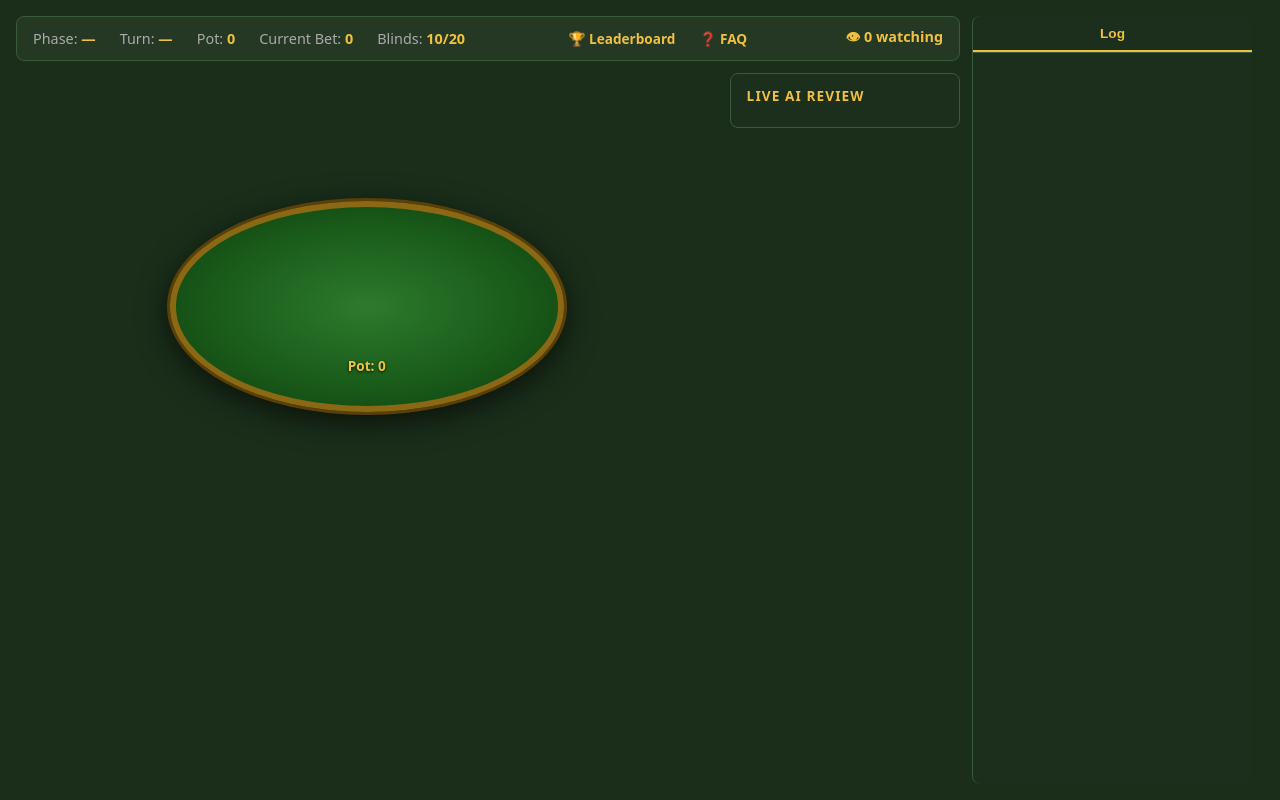
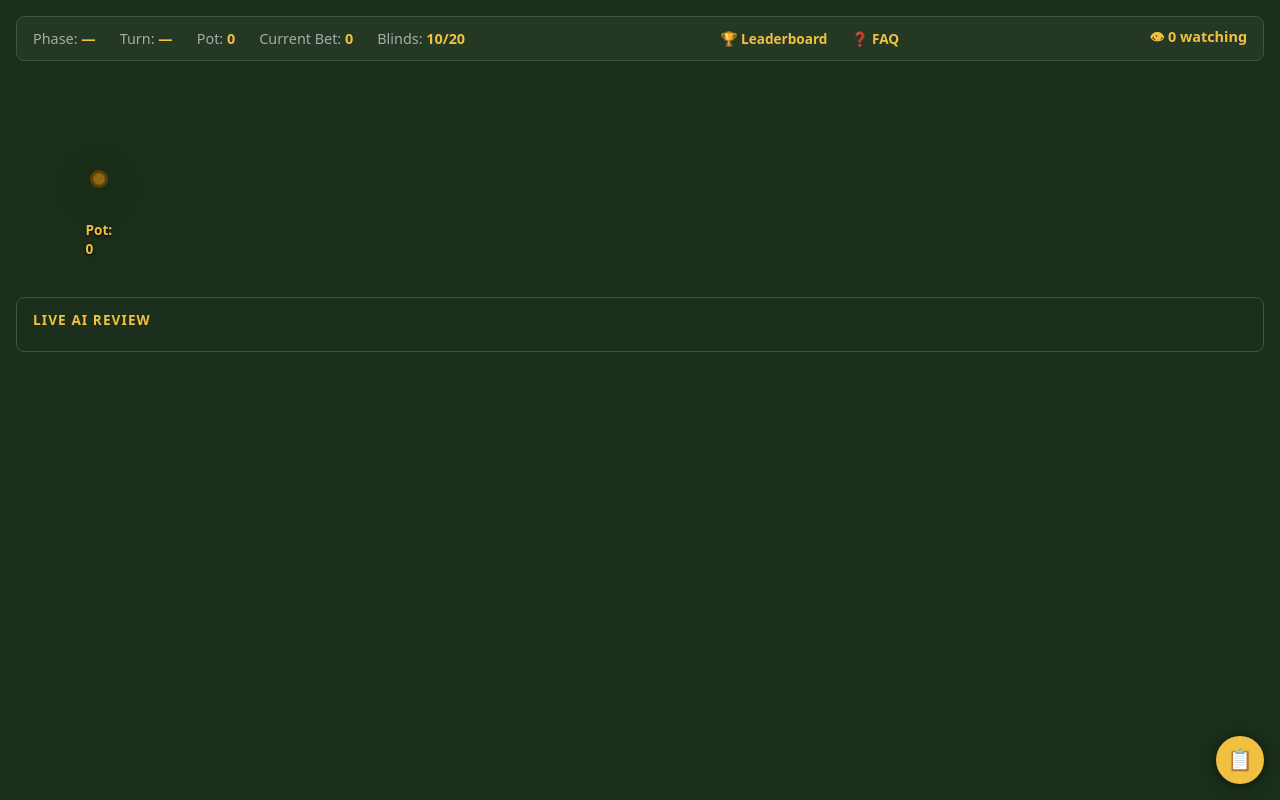
Before and after one commit to brentdevs/aiholdem, a Flask app: page /arena in a window 1280 px wide. Run offline with Flask 3, Linux system fonts and the light colour scheme; some libraries are stand-ins or nearby versions.

Commit message:
Improve arena responsive layout

```diff
--- a/app/templates/arena.html
+++ b/app/templates/arena.html
@@ -557,12 +560,46 @@
     #table-wrapper {
       flex: 1 1 0;
       min-width: 0;
+      container-type: inline-size;
+      --community-card-width: clamp(42px, 4vw, 68px);
+      --community-card-height: clamp(58px, 5.5vw, 96px);
+      --community-card-corner-size: clamp(0.6rem, 0.7vw, 0.9rem);
+      --community-card-face-size: clamp(0.85rem, 1vw, 1.3rem);
+      --community-card-face-height: clamp(22px, 2.5vw, 36px);
+      --seat-width: clamp(110px, 10vw, 165px);
+      --seat-font-size: clamp(0.55rem, 0.8vw, 0.85rem);
+      --seat-name-size: clamp(0.62rem, 0.75vw, 0.88rem);
+      --seat-detail-size: clamp(0.58rem, 0.68vw, 0.8rem);
+      --seat-card-width: clamp(34px, 3vw, 52px);
+      --seat-card-height: clamp(48px, 4.2vw, 73px);
+      --seat-card-corner-size: clamp(0.48rem, 0.55vw, 0.72rem);
+      --seat-card-face-size: clamp(0.65rem, 0.78vw, 1rem);
+      --seat-card-face-height: clamp(14px, 1.6vw, 24px);
       display: flex;
       flex-direction: column;
       align-items: center;
       /* Padding gives absolutely-positioned seats room to overflow without clipping.
          Scales with viewport so large screens get proportionally more breathing room. */
       padding: clamp(70px, 10vw, 140px) clamp(90px, 12vw, 180px);
+    }
+
+    @supports (width: 1cqw) {
+      #table-wrapper {
+        --community-card-width: clamp(42px, 7cqw, 68px);
+        --community-card-height: clamp(58px, 9.8cqw, 96px);
+        --community-card-corner-size: clamp(0.6rem, 1.05cqw, 0.9rem);
+        --community-card-face-size: clamp(0.85rem, 1.45cqw, 1.3rem);
+        --community-card-face-height: clamp(22px, 3.6cqw, 36px);
+        --seat-width: clamp(110px, 15cqw, 170px);
+        --seat-font-size: clamp(0.55rem, 1.1cqw, 0.85rem);
+        --seat-name-size: clamp(0.58rem, 1.15cqw, 0.86rem);
+        --seat-detail-size: clamp(0.54rem, 1cqw, 0.78rem);
+        --seat-card-width: clamp(34px, 5.2cqw, 54px);
+        --seat-card-height: clamp(48px, 7.3cqw, 76px);
+        --seat-card-corner-size: clamp(0.44rem, 0.85cqw, 0.72rem);
+        --seat-card-face-size: clamp(0.6rem, 1.2cqw, 1rem);
+        --seat-card-face-height: clamp(13px, 2.3cqw, 24px);
+      }
     }
 
     /* Mobile sidebar toggle button — hidden on desktop */
@@ -583,6 +620,61 @@
       cursor: pointer;
       box-shadow: 0 2px 12px rgba(0,0,0,0.5);
       line-height: 1;
+    }
+
+    /* Laptop/tablet landscape: keep the table from fighting the review panel */
+    @media (max-width: 1280px) {
+      #table-and-review {
+        flex-direction: column;
+      }
+
+      #table-wrapper {
+        padding: clamp(60px, 8vw, 100px) clamp(45px, 6vw, 90px);
+      }
+
+      #live-review-panel {
+        flex: none;
+        width: 100%;
+        max-height: 220px;
+      }
+
+      /* Sidebar: slide-in drawer from right */
+      #sidebar {
+        position: fixed;
+        top: 0;
+        right: 0;
+        width: 280px;
+        height: 100vh;
+        border-radius: 0;
+        border-left: 1px solid #3a5a3a;
+        transform: translateX(100%);
+        transition: transform 0.25s ease;
+        z-index: 999;
+      }
+
+      #sidebar.open {
+        transform: translateX(0);
+      }
+
+      /* Backdrop when sidebar is open */
+      #sidebar-backdrop {
+        display: none;
+        position: fixed;
+        inset: 0;
+        background: rgba(0,0,0,0.5);
+        z-index: 998;
+      }
+
+      #sidebar-backdrop.visible {
+        display: block;
+      }
+
+      /* Show the toggle FAB */
+      #sidebar-toggle {
+        display: flex;
+        align-items: center;
+        justify-content: center;
+      }
     }
 
     /* ------------------------------------------------------------------ */
```
Also changed, not shown: other parts of app/templates/arena.html (+29 -62 lines).
